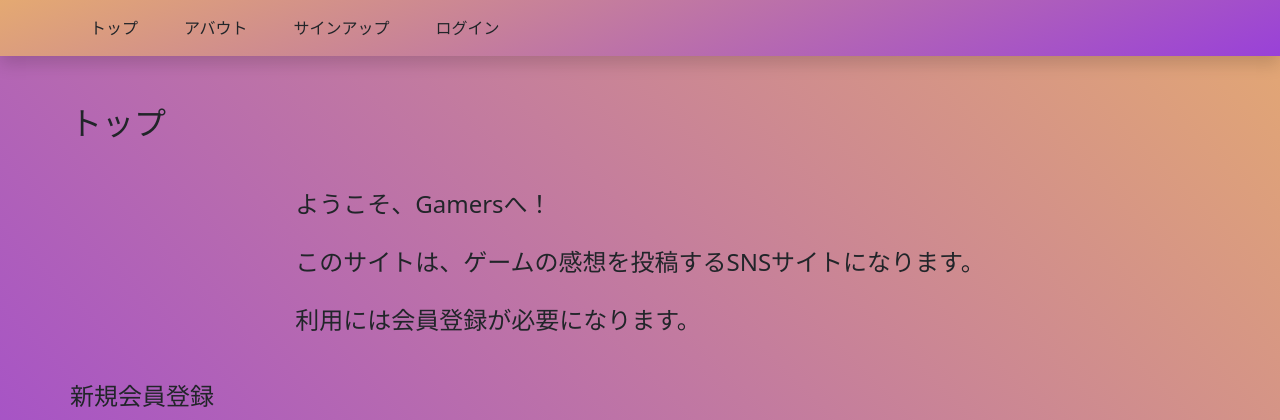
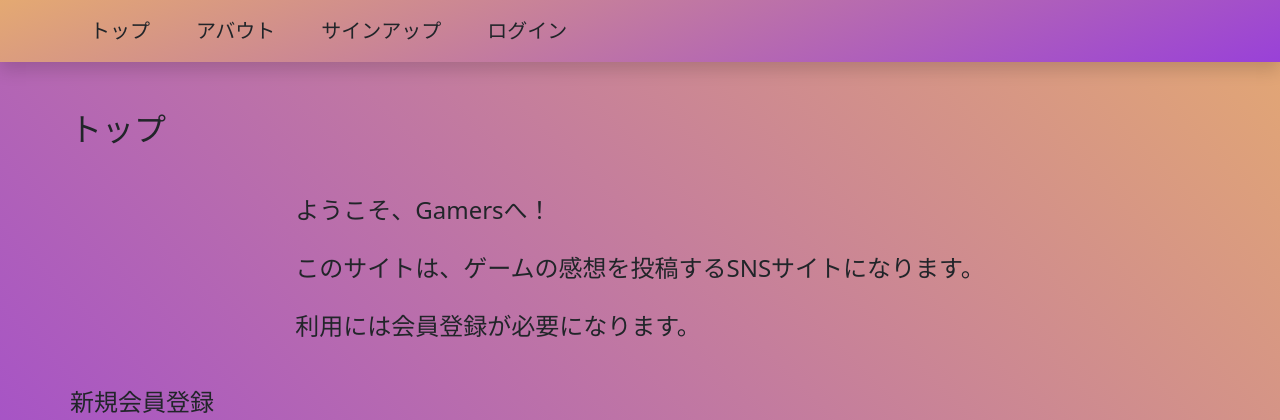
Before and after one commit to 20creamy21/Gamers, a Rails app: page / in a window 1280 px wide. Shown: the top 420 px of the page. Run offline with Rails 7, Linux system fonts and the light colour scheme; style sheets or scripts are compiled from the project's sources; some libraries are stand-ins or nearby versions.

Commit message:
[Fix] nav-item文字サイズ変更

```diff
--- a/app/assets/stylesheets/application.scss
+++ b/app/assets/stylesheets/application.scss
@@ -19,6 +19,7 @@
 
 .nav-item {
     margin-right: 30px;
+    font-size: 20px;
 }
 
 .box15 {
```
